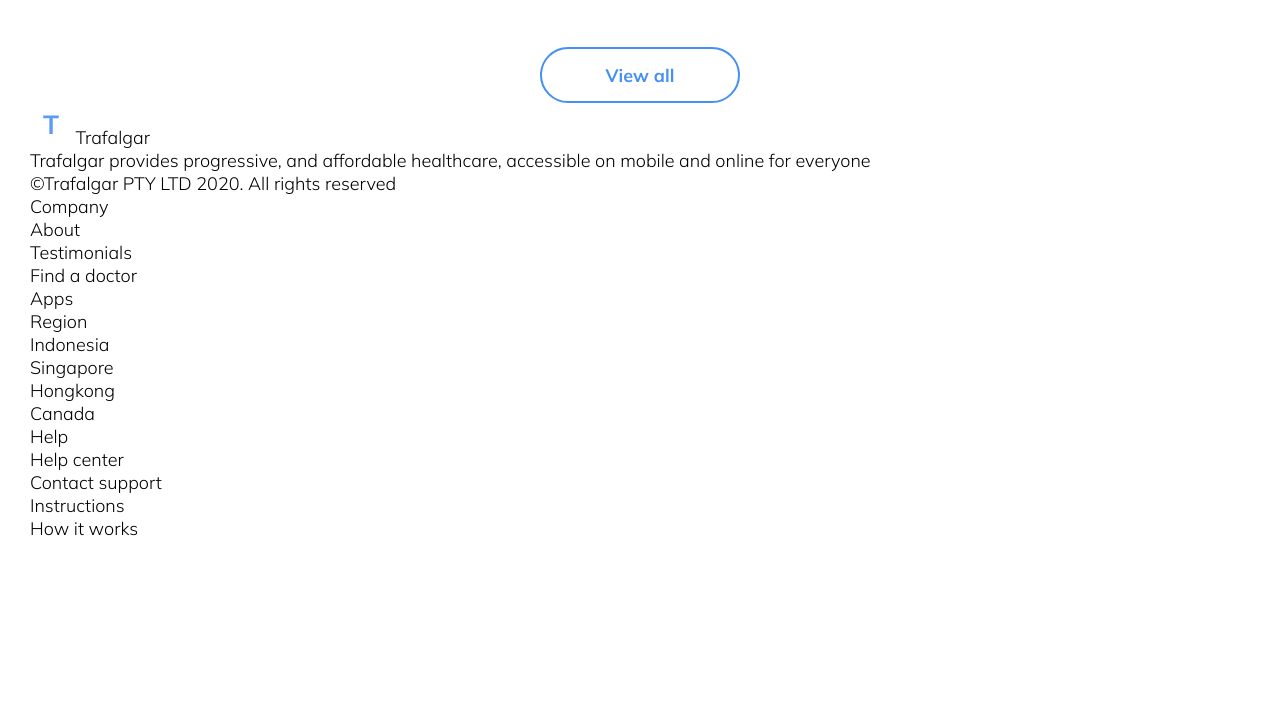
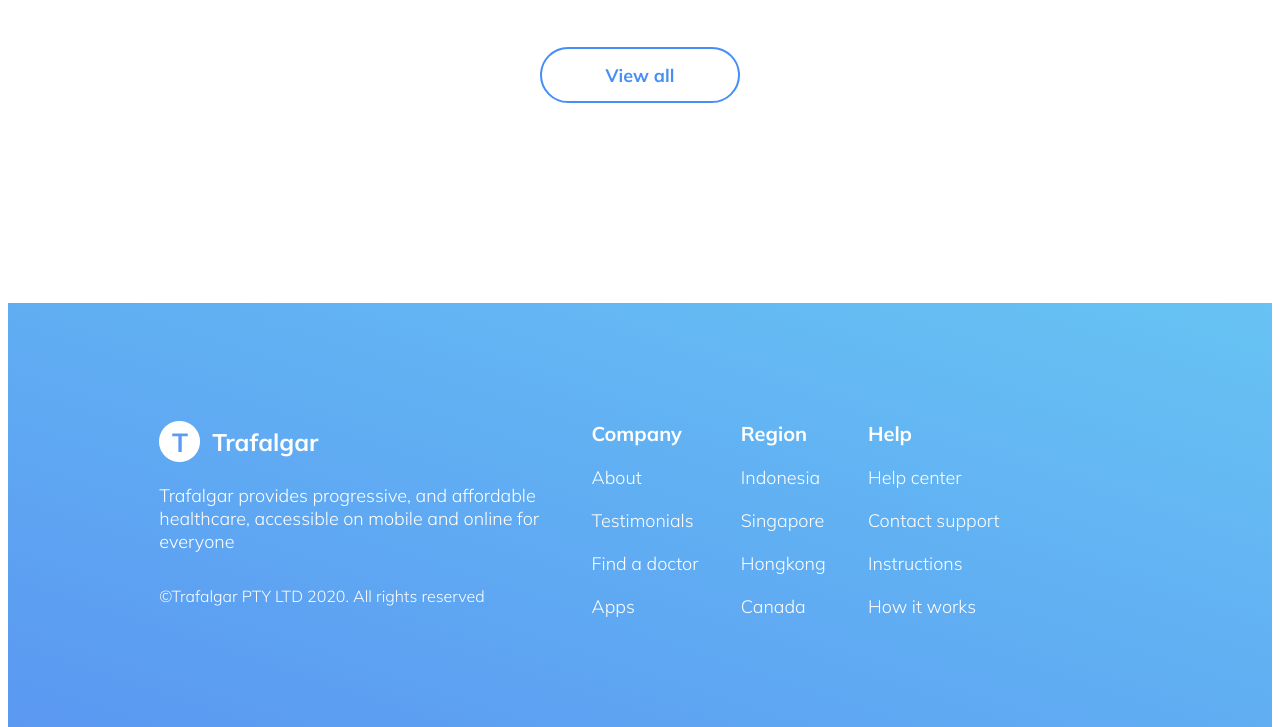
Before and after one commit to klizau/trafalgar, a website: page app/index.html in a window 1280 px wide. Shown: the part 5009-5736 px from the top of the page. Before the commit the page ends 5549 px from the top, so only its background shows below. Drawn offline with nearby package versions, Linux system fonts and the light colour scheme; files that its build step writes are made by us from their sources.

Commit message:
style(css): footer fix(css): articles btn

```diff
--- a/app/index.html
+++ b/app/index.html
@@ -350,6 +350,7 @@
     </main>
     <footer class="footer">
       <div class="container">
+        <div class="footer__container">
           <div class="footer__main-info">
             <div class="footer__logo">
               <img src="./img/icon/footrer-logo.png" alt="footer-logo" />
@@ -366,31 +367,56 @@
           <div class="footer__company">
             <span class="footer__title">Company </span>
             <ul class="footer__list">
-            <li class="footer__list-item"><a href="#">About</a></li>
-            <li class="footer__list-item"><a href="#">Testimonials</a></li>
-            <li class="footer__list-item"><a href="#">Find a doctor</a></li>
-            <li class="footer__list-item"><a href="#">Apps</a></li>
+              <li class="footer__list-item">
+                <a class="footer__list__link" href="#">About</a>
+              </li>
+              <li class="footer__list-item">
+                <a class="footer__list__link" href="#">Testimonials</a>
+              </li>
+              <li class="footer__list-item">
+                <a class="footer__list__link" href="#">Find a doctor</a>
+              </li>
+              <li class="footer__list-item">
+                <a class="footer__list__link" href="#">Apps</a>
+              </li>
             </ul>
           </div>
 
           <div class="footer__region">
             <span class="footer__title">Region </span>
             <ul class="footer__list">
-            <li class="footer__list-item"><a href="#">Indonesia</a></li>
-            <li class="footer__list-item"><a href="#">Singapore</a></li>
-            <li class="footer__list-item"><a href="#">Hongkong</a></li>
-            <li class="footer__list-item"><a href="#">Canada</a></li>
+              <li class="footer__list-item">
+                <a class="footer__list__link" href="#">Indonesia</a>
+              </li>
+              <li class="footer__list-item">
+                <a class="footer__list__link" href="#">Singapore</a>
+              </li>
+              <li class="footer__list-item">
+                <a class="footer__list__link" href="#">Hongkong</a>
+              </li>
+              <li class="footer__list-item">
+                <a class="footer__list__link" href="#">Canada</a>
+              </li>
             </ul>
           </div>
 
           <div class="footer__help">
             <span class="footer__title">Help </span>
             <ul class="footer__list">
-            <li class="footer__list-item"><a href="#">Help center</a></li>
-            <li class="footer__list-item"><a href="#">Contact support</a></li>
-            <li class="footer__list-item"><a href="#">Instructions</a></li>
-            <li class="footer__list-item"><a href="#">How it works</a></li>
+              <li class="footer__list-item">
+                <a class="footer__list__link" href="#">Help center</a>
+              </li>
+              <li class="footer__list-item">
+                <a class="footer__list__link" href="#">Contact support</a>
+              </li>
+              <li class="footer__list-item">
+                <a class="footer__list__link" href="#">Instructions</a>
+              </li>
+              <li class="footer__list-item">
+                <a class="footer__list__link" href="#">How it works</a>
+              </li>
             </ul>
+          </div>
         </div>
       </div>
     </footer>
--- a/app/scss/_layout/_footer.scss
+++ b/app/scss/_layout/_footer.scss
@@ -0,0 +1,54 @@
+.footer {
+  color: white;
+  background: linear-gradient(to right top, #5a98f2, #67c3f3);
+  margin-top: 200px;
+  padding: 118px 230px 109px 109px;
+}
+
+.footer__container {
+  display: flex;
+  justify-content: space-evenly;
+}
+
+.footer__main-info {
+  width: 390px;
+}
+
+.footer__logo {
+  display: flex;
+  align-items: center;
+  margin-bottom: 22px;
+}
+
+.footer__logo-name {
+  padding-left: 12px;
+  font-size: 24px;
+  font-weight: bold;
+}
+
+.footer__text {
+  font-size: 18px;
+  font-weight: 300;
+  margin-bottom: 31px;
+}
+
+.footer__copy {
+  font-size: 16px;
+  font-weight: 300;
+}
+
+.footer__title {
+  font-size: 20px;
+  font-weight: bold;
+  margin-bottom: 2px;
+}
+
+.footer__list__link {
+  color: white;
+  font-weight: 300;
+  font-size: 18px;
+}
+
+.footer__list-item {
+  padding-top: 20px;
+}
```
Lines whose indentation alone changed are shown as unchanged.
